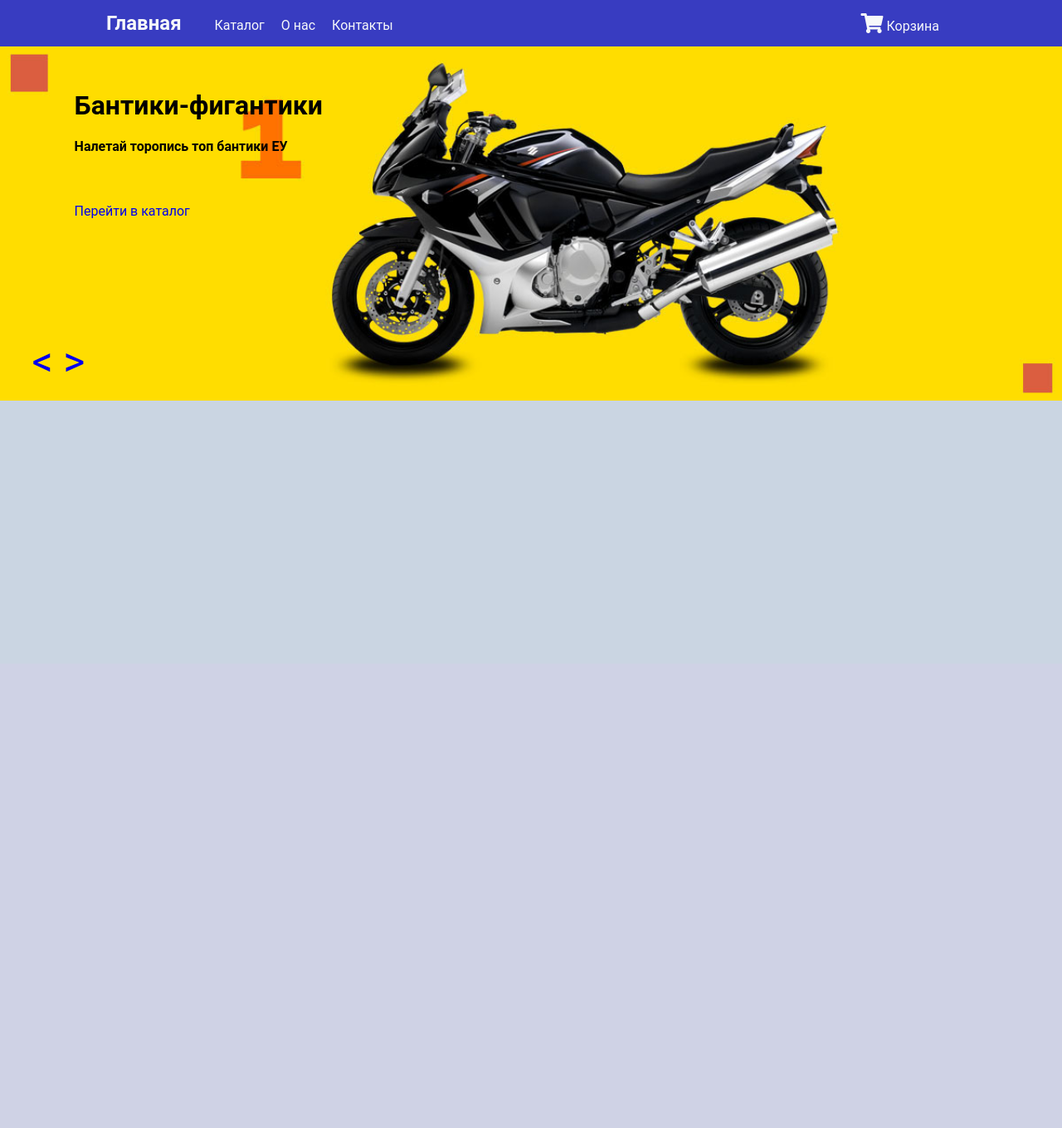
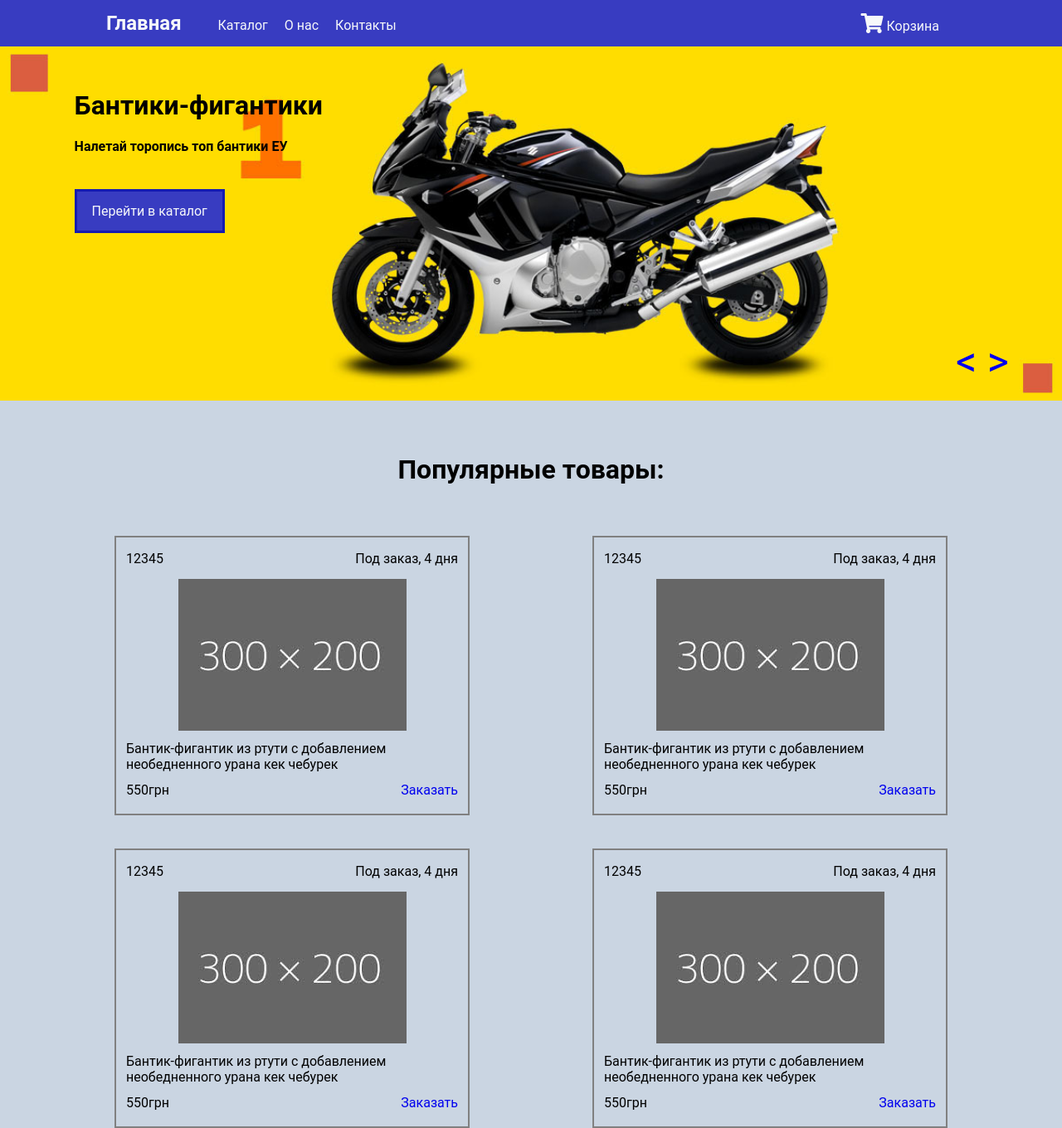
Before and after one commit to Br0n1k/viktor-shop, a PHP site: page / in a window 1280 px wide. Shown: the whole page at 83% size. Before the commit the page ends 483 px from the top, so only its background shows below. Run offline with PHP 8.4, Linux system fonts and the light colour scheme.

Commit message:
some cool changes etc

```diff
--- a/css/main.css
+++ b/css/main.css
@@ -3,9 +3,6 @@ body{
    margin: 0;
    padding: 0;
    font-family: 'Roboto', sans-serif;
-}
-div{
-
 }
 i{
    font-size: 24px;
@@ -17,8 +14,9 @@ a{
 :root {
    --light: #f6f8fa;
    --dark:  #202020;
-   --orange:  #f5a81b;
+   --orange:  #fdab11;
    --blue: #383CC1;
+   --aqua: #35BDD0;
  }
 
 
@@ -57,7 +55,7 @@ a{
 }
 .nav-inside h2{
    margin: 0;
-   margin-right: 20px;
+   margin-right: 24px;
 }
 .navbar .nav-left{
    align-items: baseline;
@@ -68,7 +66,8 @@ a{
    display: flex;
 }
 .wrapper{
-
+   max-width: 1920px;
+   margin: 0 auto;
 }
 
 
@@ -101,7 +100,7 @@ a{
 .slider .slider-buttons{
    position: absolute;
    bottom: 5%;
-   left: 3%;
+   right: 5%;
 }
 .slider .slider-buttons a{
    font-size: 50px;
@@ -112,6 +111,65 @@ a{
 }
 .slider .slider-buttons a:hover{
    color: var(--orange);
+}
+.slider-catalog-button{
+   -webkit-transition: all 0.2s ease;;
+   -moz-transition: all 0.2s ease;;
+   -o-transition: all 0.2s ease;;
+   transition: all 0.2s ease;
+   padding: 14px 18px;
+   background-color: var(--blue);
+   color: var(--light);
+   border: 3px solid #161cb1;
+}
+.slider-catalog-button:hover{
+   color: var(--orange);
+   background-color: #161cb1;
+}
+
+/* BEST-SELLERS */
+
+.best-sellers h1{
+   margin-top: 60px;
+   text-align: center;
+}
+.item-cards{
+   display: flex;
+   flex-wrap: wrap;
+   justify-content: space-evenly;
+}
+.item-cards .card-wrap{
+   display: flex;
+   margin: 40px 10px 0;
+}
+.item-cards .item-card{
+   max-width: 400px;
+   padding: 4px 12px;
+   border: 2px solid gray;
+}
+.item-cards .item-card > div{
+   margin-top: 12px;
+   margin-bottom: 12px;
+}
+.item-cards .item-card .card-line{
+   min-height: 22px;
+}
+.item-cards .item-card .item-id{
+   float: left;
+}
+.item-cards .item-card .item-time{
+   float: right;
+}
+.item-cards .item-card img{
+   max-width: 300px;
+   margin: 0 auto;
+   display: block;
+}
+.item-cards .item-card .item-price{
+   float: left;
+}
+.item-cards .item-card .item-button{
+   float: right;
 }
 
 
@@ -135,25 +193,47 @@ a{
 
 
 
+/* Media stuff */
+@media screen and (max-width:670px){
+   /* надо другую картинку */
+}
 
-
-
-
-
-
-
-
-/* Media stuff */
-
+@media screen and (max-width:770px){
+   .slider h1{
+      font-size: 22px;
+   }
+   .slider h4{
+      font-size: 14px;
+   }
+   .slider-catalog-button{
+      padding: 10px 14px;
+   }
+}
+@media screen and (min-width:660px) and (max-width:900px){
+   .item-cards{
+      flex-wrap: wrap;
+   }
+}
+@media screen and (min-width:770px) and (max-width:900px){
+   .item-cards{
+      flex-wrap: wrap;
+   }
+   .item-cards .card-wrap{
+      width: 45%;
+   }
+}
 @media screen and (min-width:1200px){
    .nav-inside{
       max-width: 80%;
    }
-
+}
+@media screen and (min-width:1300px) and (max-width:1800px){
+   .item-cards{
+      flex-wrap: nowrap;
+   }
 }
 @media screen and (min-width:1600px){
    .nav-inside{
       max-width: 75%;
    }
-
 }
--- a/index.html
+++ b/index.html
@@ -31,16 +31,15 @@
       <div class="slider">
          <div class="slider-line">
             <div class="slide slide-1">
-               <img src="/images/111.jpg" alt="">
+               <img src="/images/slider-full/1.jpg" alt="">
                <div class="slider-absolute">
                   <h1>Бантики-фигантики</h1>
                   <h4>Налетай торопись топ бантики ЕУ</h4><br><br>
                   <a href="#" class="slider-catalog-button">Перейти в каталог</a>
                </div>
-
             </div>
             <div class="slide slide-2">
-               <img src="/images/112.jpg" alt="">
+               <img src="/images/slider-full/2.jpg" alt="">
                <div class="slider-absolute">
                   <h1>Обручи-бобручи</h1>
                   <h4>Налетай торопись топ бобручи СНГ</h4><br><br>
@@ -48,7 +47,7 @@
                </div>
             </div>
             <div class="slide slide-3">
-               <img src="/images/113.jpg" alt="">
+               <img src="/images/slider-full/3.jpg" alt="">
                <div class="slider-absolute">
                   <h1>Штучки-дрючки</h1>
                   <h4>Налетай торопись штуки-дрюки<br>
@@ -63,6 +62,69 @@
          </div>
       </div>
       <!-- Main-slider END -->
+      <!-- best-sellers -->
+      <div class="best-sellers">
+         <h1>Популярные товары:</h1>
+         <div class="item-cards">
+            <div class="card-wrap">
+               <div class="item-card">
+                  <div class="card-line">
+                     <div class="item-id">12345</div>
+                     <div class="item-time">Под заказ, 4 дня</div>
+                  </div>
+                  <div class="item-img"><img src="/images/300x200.jpg" alt=""></div>
+                  <div class="item-desc">Бантик-фигантик из ртути с добавлением необедненного урана кек чебурек </div>
+                  <div class="card-line">
+                     <div class="item-price">550грн</div>
+                     <div class="item-button"><a href="#">Заказать</a></div>
+                  </div>
+               </div>
+            </div>
+            <div class="card-wrap">
+               <div class="item-card">
+                  <div class="card-line">
+                     <div class="item-id">12345</div>
+                     <div class="item-time">Под заказ, 4 дня</div>
+                  </div>
+                  <div class="item-img"><img src="/images/300x200.jpg" alt=""></div>
+                  <div class="item-desc">Бантик-фигантик из ртути с добавлением необедненного урана кек чебурек </div>
+                  <div class="card-line">
+                     <div class="item-price">550грн</div>
+                     <div class="item-button"><a href="#">Заказать</a></div>
+                  </div>
+               </div>
+            </div>
+            <div class="card-wrap">
+               <div class="item-card">
+                  <div class="card-line">
+                     <div class="item-id">12345</div>
+                     <div class="item-time">Под заказ, 4 дня</div>
+                  </div>
+                  <div class="item-img"><img src="/images/300x200.jpg" alt=""></div>
+                  <div class="item-desc">Бантик-фигантик из ртути с добавлением необедненного урана кек чебурек </div>
+                  <div class="card-line">
+                     <div class="item-price">550грн</div>
+                     <div class="item-button"><a href="#">Заказать</a></div>
+                  </div>
+               </div>
+            </div>
+            <div class="card-wrap">
+               <div class="item-card">
+                  <div class="card-line">
+                     <div class="item-id">12345</div>
+                     <div class="item-time">Под заказ, 4 дня</div>
+                  </div>
+                  <div class="item-img"><img src="/images/300x200.jpg" alt=""></div>
+                  <div class="item-desc">Бантик-фигантик из ртути с добавлением необедненного урана кек чебурек </div>
+                  <div class="card-line">
+                     <div class="item-price">550грн</div>
+                     <div class="item-button"><a href="#">Заказать</a></div>
+                  </div>
+               </div>
+            </div>
+         </div>
+      </div>
+      <!-- best-sellers END -->
 
 
 
```
Also changed, not shown: js/main.js (+39 -15 lines), images/300x200.jpg (added), images/icon.svg (added), images/slider-full/1.jpg (renamed from images/111.jpg), images/slider-full/2.jpg (renamed from images/112.jpg), images/slider-full/3.jpg (renamed from images/113.jpg), images/slider-half/1.jpg (added), images/slider-half/2.jpg (added), images/slider-half/3.jpg (added).
